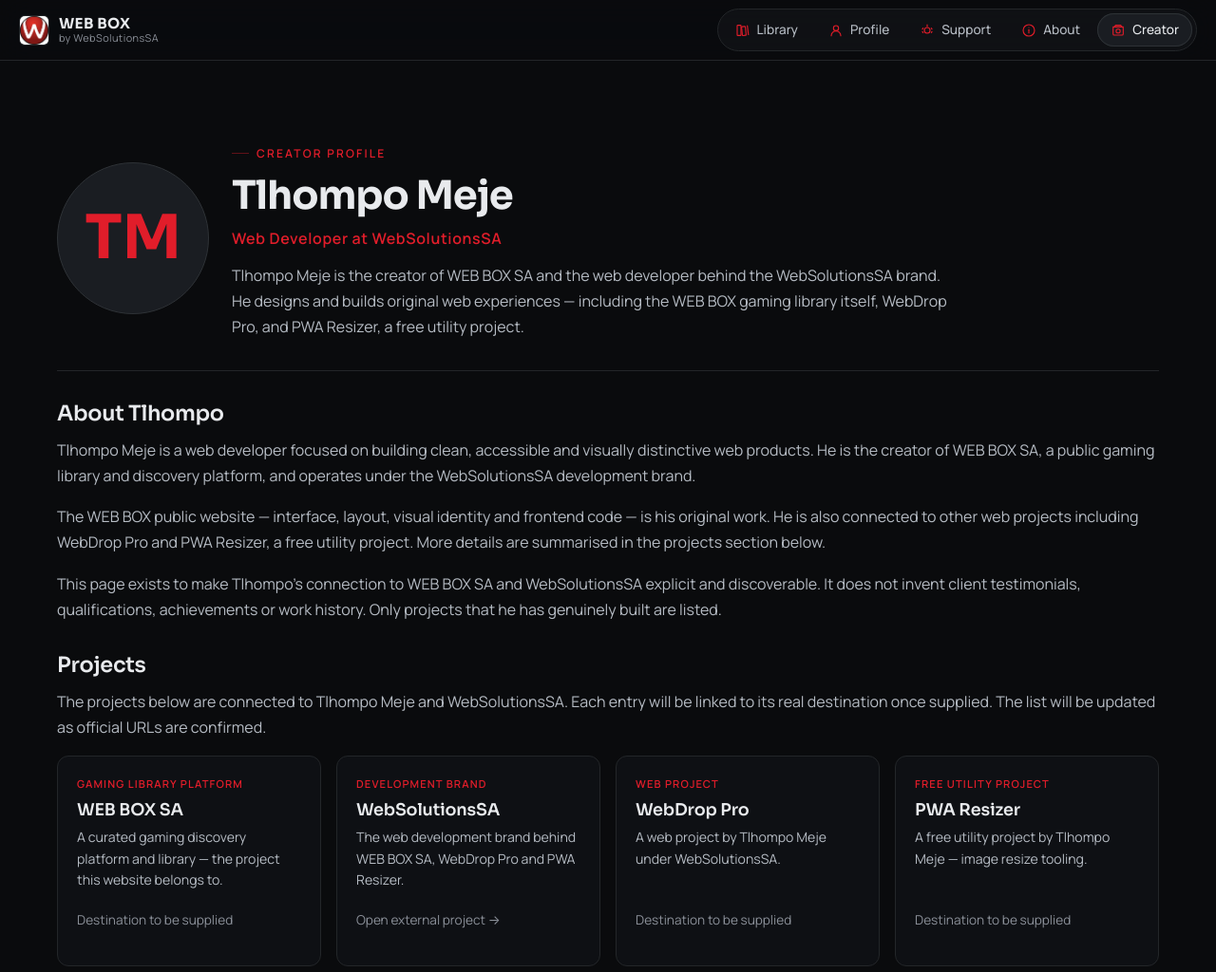
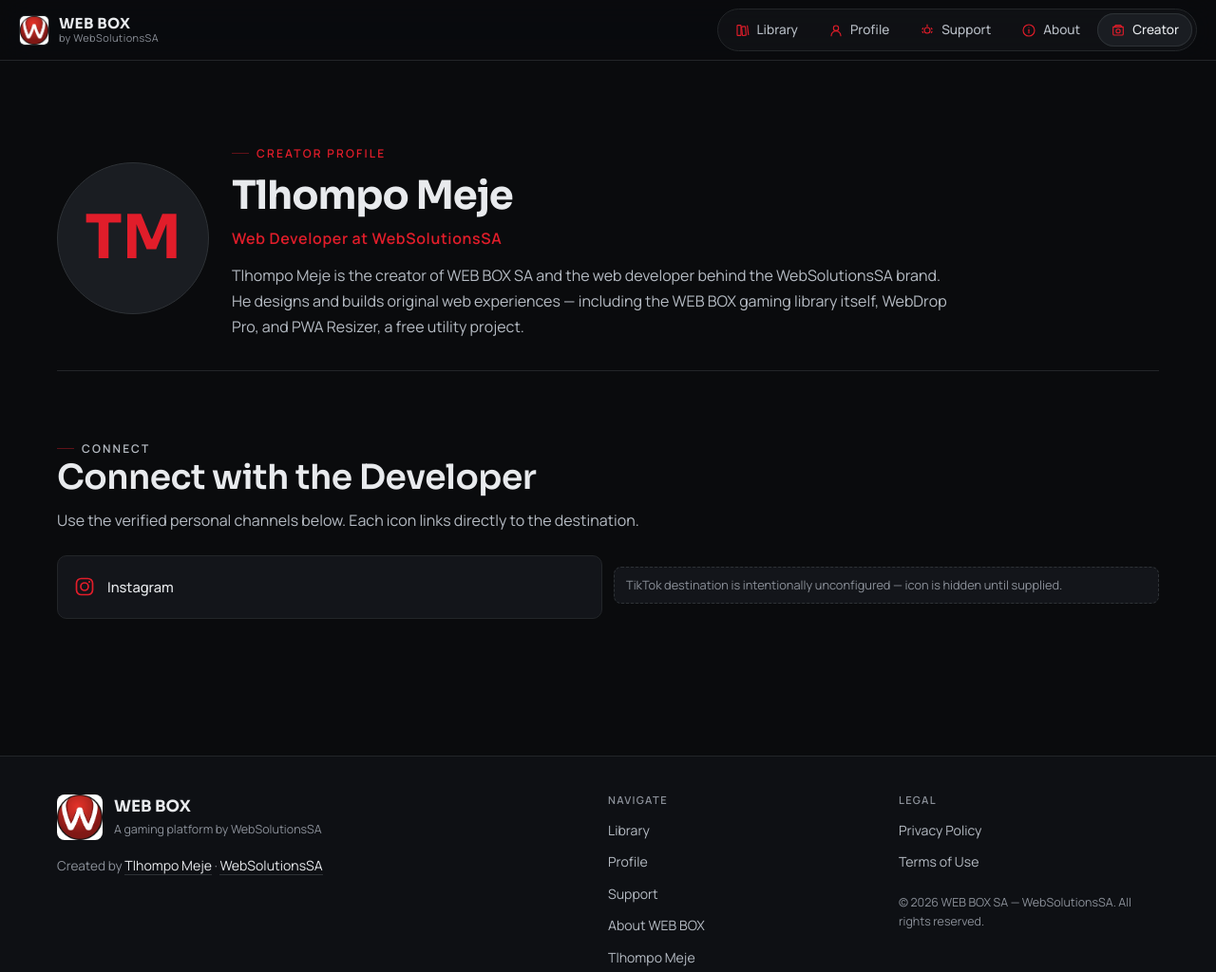
Before and after one commit to websolutionsza/WEBBOX.SA, a plain HTML site: page pages/creator.html in a window 1280 px wide. Shown: the top 1024 px of the page at 95% size. Drawn offline with Linux system fonts and the light colour scheme.

Commit message:
Remove About section and project rendering script
Removed the About Tlhompo section and project rendering logic.

```diff
--- a/pages/creator.html
+++ b/pages/creator.html
@@ -64,22 +64,10 @@
           </div>
         </div>
 
-        <div class="prose" style="max-width: 100%;">
-          <h2>About Tlhompo</h2>
-          <p>Tlhompo Meje is a web developer focused on building clean, accessible and visually distinctive web products. He is the creator of WEB BOX SA, a public gaming library and discovery platform, and operates under the WebSolutionsSA development brand.</p>
-          <p>The WEB BOX public website — interface, layout, visual identity and frontend code — is his original work. He is also connected to other web projects including WebDrop Pro and PWA Resizer, a free utility project. More details are summarised in the projects section below.</p>
-          <p>This page exists to make Tlhompo's connection to WEB BOX SA and WebSolutionsSA explicit and discoverable. It does not invent client testimonials, qualifications, achievements or work history. Only projects that he has genuinely built are listed.</p>
-
-          <h2>Projects</h2>
-          <p>The projects below are connected to Tlhompo Meje and WebSolutionsSA. Each entry will be linked to its real destination once supplied. The list will be updated as official URLs are confirmed.</p>
-        </div>
-
-        <div id="projects-grid" class="projects-grid" role="list" aria-label="Projects by Tlhompo Meje"></div>
-
-        <div class="section--tight" style="margin-top: var(--space-8);">
+        <div class="section--tight" style="margin-top: var(--space-7);">
           <div class="section-head">
             <p class="eyebrow">Connect</p>
-            <h2>Connect with Tlhompo</h2>
+            <h2>Connect with the Developer</h2>
             <p>Use the verified personal channels below. Each icon links directly to the destination.</p>
           </div>
           <div id="social-tlhompo" class="social-grid" role="list" aria-label="Tlhompo Meje official channels"></div>
@@ -102,47 +90,6 @@
   <script src="/js/main.js" defer></script>
   <script>
     document.addEventListener("DOMContentLoaded", function () {
-      // Render projects from WEBBOX.PROJECTS
-      const grid = document.getElementById("projects-grid");
-      const projects = (window.WEBBOX && window.WEBBOX.PROJECTS) || [];
-      grid.innerHTML = "";
-      projects.forEach(function (p) {
-        const card = document.createElement("div");
-        card.className = "project-card" + (p.url ? " has-link" : "");
-        card.setAttribute("role", "listitem");
-
-        const role = document.createElement("span");
-        role.className = "project-card__role";
-        role.textContent = p.role;
-        card.appendChild(role);
-
-        const name = document.createElement("h3");
-        name.className = "project-card__name";
-        if (p.url) {
-          const a = document.createElement("a");
-          a.href = p.url;
-          a.target = "_blank";
-          a.rel = "noopener noreferrer";
-          a.textContent = p.name;
-          name.appendChild(a);
-        } else {
-          name.textContent = p.name;
-        }
-        card.appendChild(name);
-
-        const desc = document.createElement("p");
-        desc.className = "project-card__desc";
-        desc.textContent = p.description;
-        card.appendChild(desc);
-
-        const cta = document.createElement("p");
-        cta.className = "project-card__cta";
-        cta.textContent = p.url ? "Open external project →" : "Destination to be supplied";
-        card.appendChild(cta);
-
-        grid.appendChild(card);
-      });
-
       if (window.WEBBOX && window.WEBBOX.social) {
         window.WEBBOX.social.renderTlhompo("social-tlhompo");
       }
```
